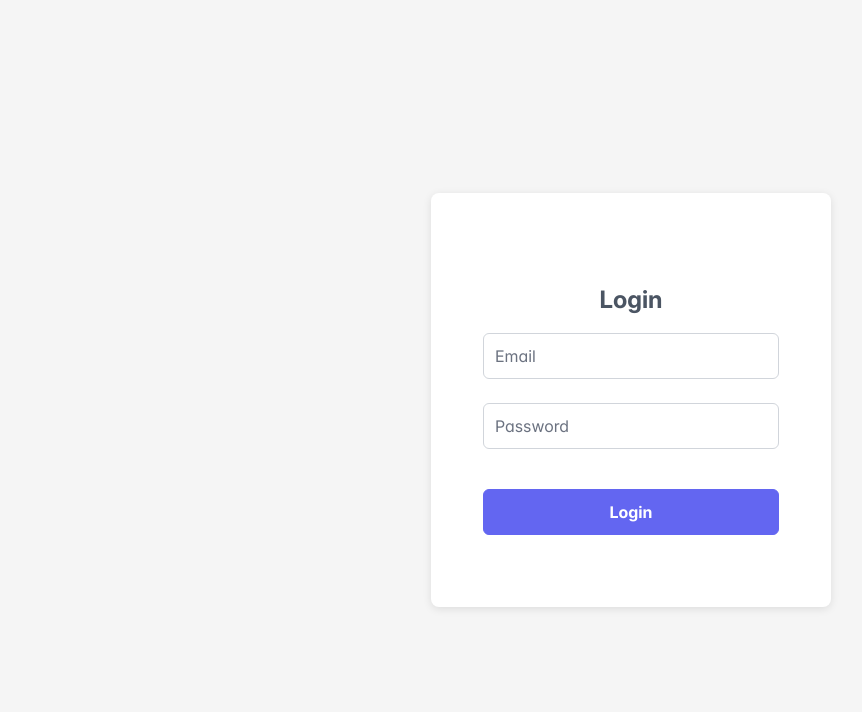
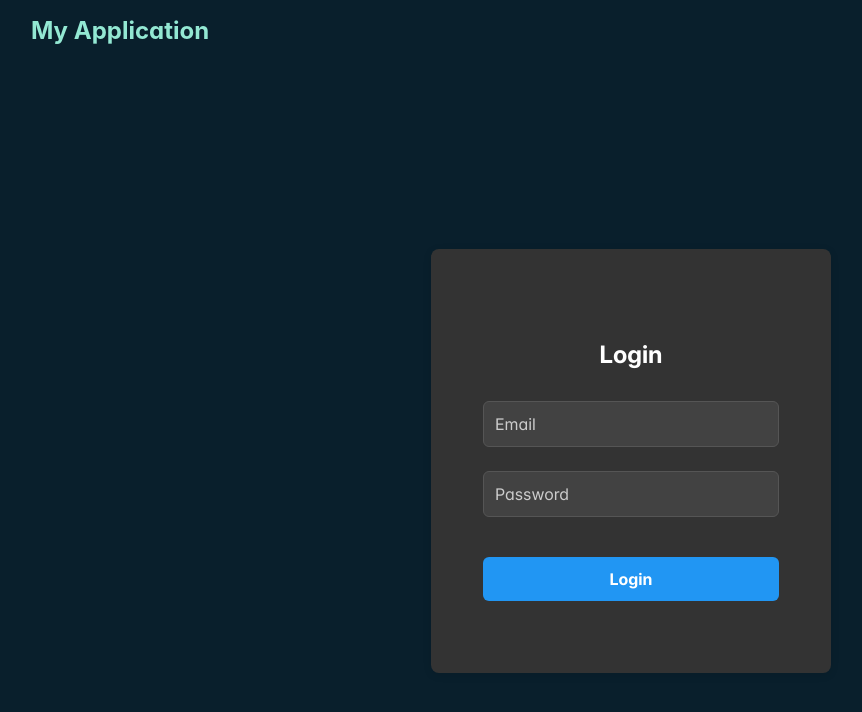
Before and after one commit to vansh017/Appointment-Manager-FE, a React (Create React App) app in the folder appointment-manager/: page /login in a window 1280 px wide. Shown: the top 712 px of the page, without its empty margins (9-871 px from the left). Built offline with nearby package versions, Linux system fonts and the light colour scheme.

Commit message:
styles changed for login page

```diff
--- a/appointment-manager/src/App.js
+++ b/appointment-manager/src/App.js
@@ -8,13 +8,15 @@ import "primereact/resources/themes/lara-light-indigo/theme.css";
 import "primereact/resources/primereact.min.css";
 import "primeicons/primeicons.css";
 import OtpVerification from "./pages/OtpVerification";
+import Header from "./components/Header/Header";
 
 function App() {
   return (
     <Router>
       <div className="App">
+        <Header className="header" />
         <Routes>
-          <Route path="/" element={<Home />} />
+          <Route path="/" element={<Home className="shop-list" />} />
           <Route path="/shop/:shopId" element={<ShopDetails />} />
           <Route path="/signup" element={<SignUp />} />
           <Route path="/login" element={<Login />} />
--- a/appointment-manager/src/components/Header/Header.css
+++ b/appointment-manager/src/components/Header/Header.css
@@ -100,3 +100,7 @@
     padding: 1rem;
   }
 }
+
+.app-title {
+  cursor: pointer;
+}
--- a/appointment-manager/src/components/Header/Header.js
+++ b/appointment-manager/src/components/Header/Header.js
@@ -1,5 +1,5 @@
 import React, { useState, useRef } from "react";
-import { useNavigate } from "react-router-dom";
+import { useNavigate, useLocation } from "react-router-dom";
 import { Menu } from "primereact/menu";
 import "./Header.css";
 
@@ -7,6 +7,9 @@ const Header = () => {
   const [showDropdown, setShowDropdown] = useState(false);
   const menuRef = useRef(null);
   const navigate = useNavigate();
+  const location = useLocation();
+
+  const hideUserIcon = ["/login", "/signup"].includes(location.pathname);
 
   const menuItems = [
     {
@@ -28,9 +31,10 @@ const Header = () => {
   return (
     <header className="main-header">
       <div className="header-content">
-        <div className="app-title">
+        <div className="app-title" onClick={() => navigate("/")}>
           <h1>My Application</h1>
         </div>
+        {!hideUserIcon && (
           <div className="user-menu">
             <button
               className="user-icon-button"
@@ -45,6 +49,7 @@ const Header = () => {
               className="dropdown-menu"
             />
           </div>
+        )}
       </div>
     </header>
   );
--- a/appointment-manager/src/components/SearchBar/SearchBar.css
+++ b/appointment-manager/src/components/SearchBar/SearchBar.css
@@ -3,6 +3,8 @@
   gap: 0.5rem;
   max-width: 600px;
   margin: 1.5rem auto;
+  margin-top: 0;
+  padding-top: 0;
 }
 
 .search-bar, .search-button {
--- a/appointment-manager/src/pages/Home.js
+++ b/appointment-manager/src/pages/Home.js
@@ -7,7 +7,6 @@ import "./Home.css";
 const Home = () => {
   return (
     <div className="home dark-bg">
-      <Header />
       <SearchBar />
       <ShopList />
     </div>
--- a/appointment-manager/src/pages/Login.css
+++ b/appointment-manager/src/pages/Login.css
@@ -3,29 +3,52 @@
   justify-content: center;
   align-items: center;
   min-height: 100vh;
-  background-color: #f5f5f5;
+  background: #091f2c;
 }
 
 .login-card {
   width: 100%;
   max-width: 400px;
   padding: 2rem;
+  background: #333333;
+  border-radius: 12px;
+  box-shadow: 0 8px 16px rgba(0, 0, 0, 0.2);
+}
+
+.login-card h2 {
+  color: #ffffff;
+  text-align: center;
+  margin-bottom: 2rem;
 }
 
 .p-field {
   margin-bottom: 1.5rem;
 }
 
-.p-float-label {
-  display: block;
+.p-inputtext,
+.p-password input {
+  width: 100%;
+  background: #424242;
+  border: 1px solid #555555;
+  color: #ffffff;
+}
+
+.p-float-label label {
+  color: #cccccc;
+}
+
+.p-button-primary {
+  width: 100%;
+  background: #2196f3;
+  border: none;
+  margin-top: 1rem;
+}
+
+.p-button-primary:hover {
+  background: #1976d2;
+}
+
+/* Style for error message */
+.p-message {
   margin-bottom: 1rem;
 }
-
-.p-float-label input {
-  width: 100%;
-}
-
-.p-button {
-  width: 100%;
-  margin-top: 1rem;
-}
```
Lines whose indentation alone changed are shown as unchanged.
